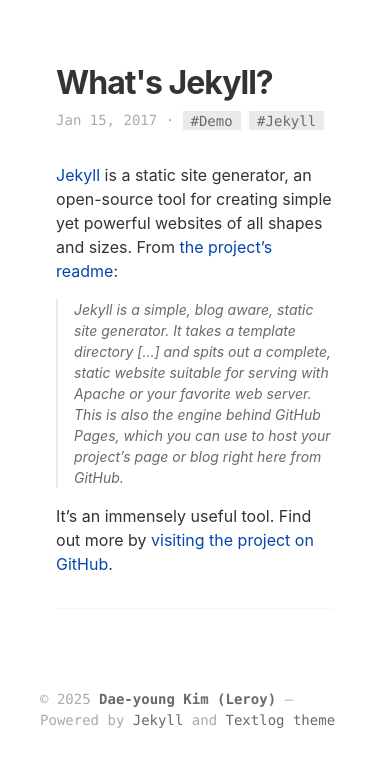
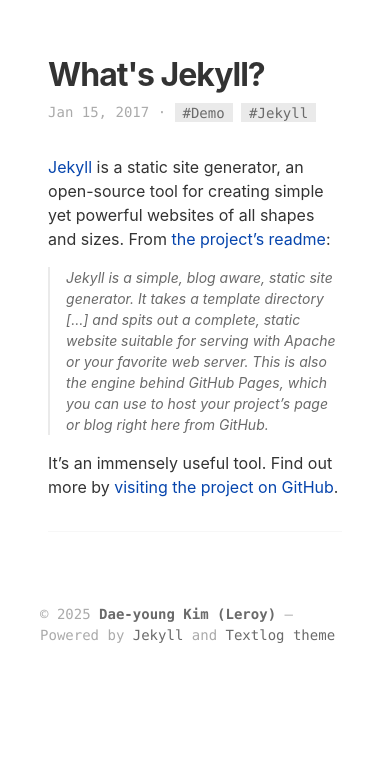
Before and after one commit to leroykim/leroykim.github.io, a Jekyll site: the page built from _posts/2017-01-15-whats-jekyll.md, in a window 390 px wide. Shown: the top 767 px of the page. Built offline with Jekyll 4.4.1, drawn with Linux system fonts in a browser that asks for light colours.

Commit message:
Update layout for mobile

```diff
--- a/_sass/_layout.scss
+++ b/_sass/_layout.scss
@@ -151,6 +151,17 @@
     max-width: $max-width; /* Limit the width for readability */
 }
 
+/* Media query for smaller devices */
+@media screen and (max-width: $on-palm) {
+    .post-page {
+        padding: 0.5rem; /* Reduce padding for smaller screens */
+    }
+
+    .post {
+        max-width: 100%; /* Allow full width on small screens */
+    }
+}
+
 .post-header {
     margin-bottom: $spacing-unit;
 }
```
Also changed, not shown: 3 other files.
